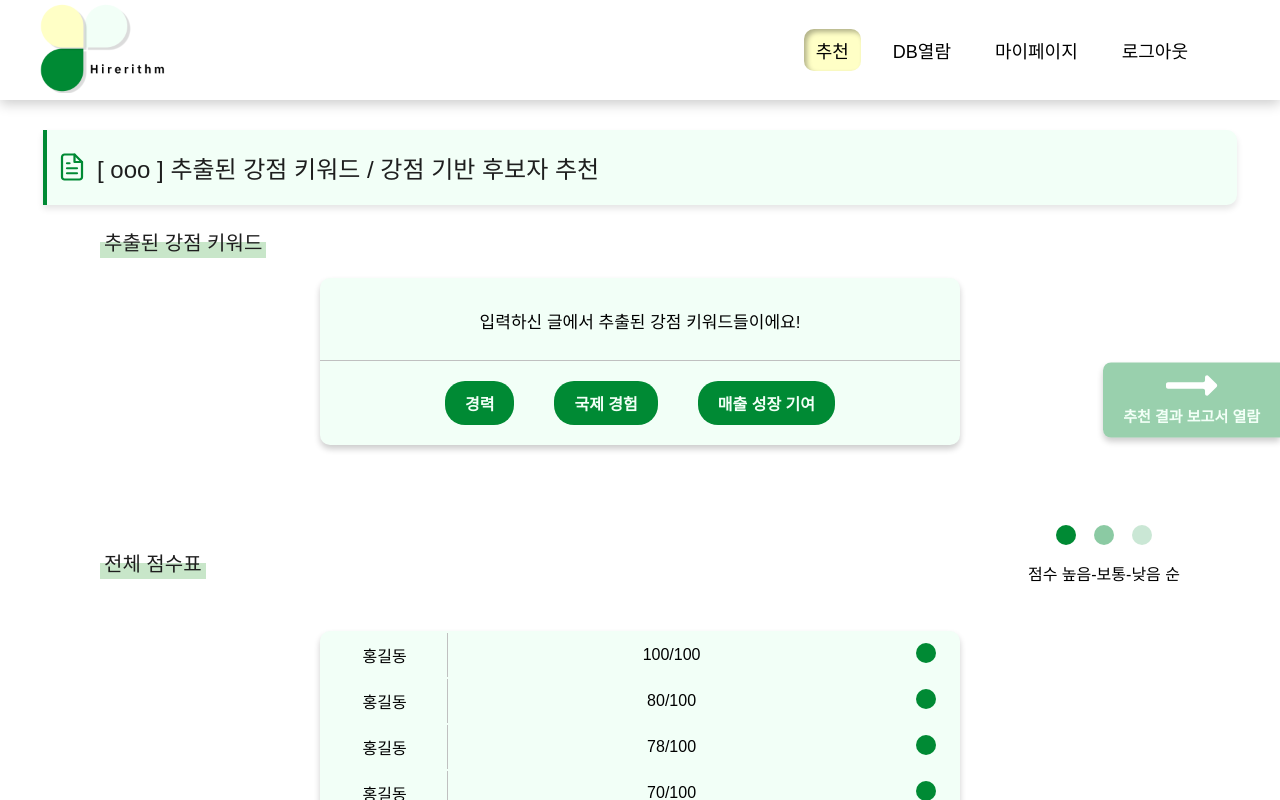
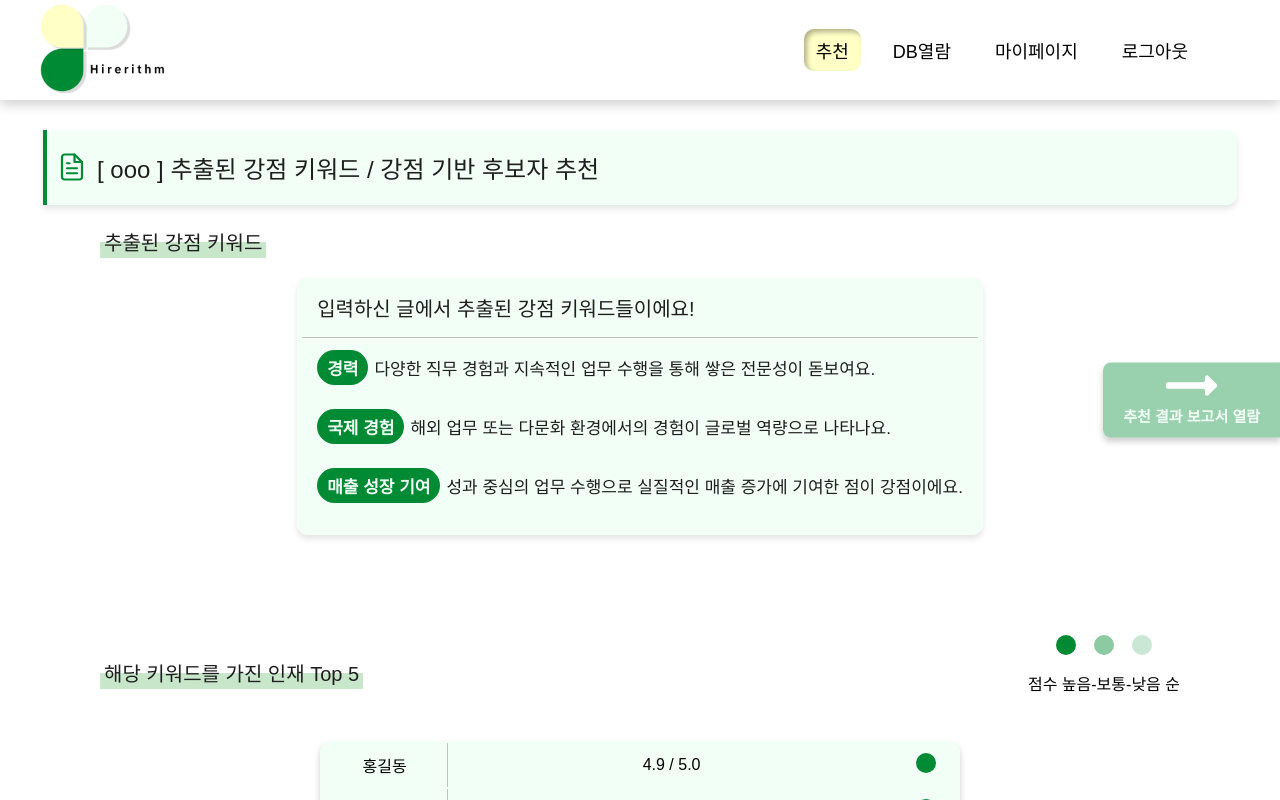
Before and after one commit to sorim831/Hirerithm, a React (Create React App) app in the folder Frontend/: page /recommend_strength/result in a window 1280 px wide. Shown: the top 800 px of the page. Built offline with nearby package versions, Linux system fonts and the light colour scheme; a web font is replaced by a local one.

Commit message:
💄 #71 강점기반 추천 결과 화면 UI 수정

```diff
--- a/Frontend/src/Pages/MainPages/HeadhunterMain.js
+++ b/Frontend/src/Pages/MainPages/HeadhunterMain.js
@@ -1,4 +1,4 @@
-import React, { useState, useEffect, useCallback } from "react";
+import { useState, useEffect, useCallback } from "react";
 import { useNavigate } from "react-router-dom";
 import { motion } from "framer-motion";
 import "./styles/PersonalMain.css";
@@ -32,13 +32,11 @@ function HeadhunterMain() {
       if (isScrolling) return;
 
       if (e.deltaY > 50) {
-        // 아래로 스크롤
         if (page < maxPage) {
           setIsScrolling(true);
           setPage((p) => Math.min(p + 1, maxPage));
         }
       } else if (e.deltaY < -50) {
-        // 위로 스크롤
         if (page > 0) {
           setIsScrolling(true);
           setPage((p) => Math.max(p - 1, 0));
@@ -49,22 +47,15 @@ function HeadhunterMain() {
   );
 
   useEffect(() => {
-    const handleWheelEvent = (e) => {
-      e.preventDefault();
-      handleWheel(e);
-    };
-
-    window.addEventListener("wheel", handleWheelEvent, { passive: false });
-
+    window.addEventListener("wheel", handleWheel, { passive: false });
     return () => {
-      window.removeEventListener("wheel", handleWheelEvent);
+      window.removeEventListener("wheel", handleWheel);
     };
   }, [handleWheel]);
 
-  // 애니메이션이 끝난 후 스크롤 가능하도록
   useEffect(() => {
     if (isScrolling) {
-      const timeout = setTimeout(() => setIsScrolling(false), 800); // 애니메이션 시간과 맞춤
+      const timeout = setTimeout(() => setIsScrolling(false), 800);
       return () => clearTimeout(timeout);
     }
   }, [isScrolling]);
--- a/Frontend/src/Pages/MainPages/PersonalMain.js
+++ b/Frontend/src/Pages/MainPages/PersonalMain.js
@@ -1,4 +1,4 @@
-import React, { useState, useEffect, useCallback, useRef } from "react";
+import { useState, useEffect, useCallback } from "react";
 import { useNavigate } from "react-router-dom";
 import { motion } from "framer-motion";
 import "./styles/PersonalMain.css";
--- a/Frontend/src/Pages/RecommendPages/StrengthResult.js
+++ b/Frontend/src/Pages/RecommendPages/StrengthResult.js
@@ -25,11 +25,11 @@ const StrengthCategoryResult = () => {
       author: "유니코서치 대리 김가연",
       keywords: "[ 경력 ] [ 현장 경험 ] [ 매출 성장 기여 ]",
       candidates: [
-        { rank: 1, info: "김철수 (29), 남", score: "470 / 500" },
-        { rank: 2, info: "김민지 (27), 여", score: "450 / 500" },
-        { rank: 3, info: "박희망 (30), 남", score: "400 / 500" },
-        { rank: 4, info: "박찬희 (30), 남", score: "390 / 500" },
-        { rank: 5, info: "최민서 (30), 여", score: "385 / 500" },
+        { rank: 1, info: "김철수 (29), 남", score: "4.9 / 5.0" },
+        { rank: 2, info: "김민지 (27), 여", score: "4.6 / 5.0" },
+        { rank: 3, info: "박희망 (30), 남", score: "4.0 / 5.0" },
+        { rank: 4, info: "박찬희 (30), 남", score: "3.7 / 5.0" },
+        { rank: 5, info: "최민서 (30), 여", score: "3.0 / 5.0" },
       ],
     },
   ];
@@ -63,18 +63,40 @@ const StrengthCategoryResult = () => {
                   추출된 강점 키워드
                 </h3>
 
-                <div className="strength-category-result_strength-box">
-                  <p>입력하신 글에서 추출된 강점 키워드들이에요!</p>
-                  <span></span>
-                  <div className="strength-category-result_keyword">
-                    <span>경력</span>
-                    <span>국제 경험</span>
-                    <span>매출 성장 기여</span>
+                <div className="strength-category-result_wrapper2">
+                  <div className="strength-category-result_keyword-wrapper">
+                    <div className="keyword-result-title">
+                      입력하신 글에서 추출된 강점 키워드들이에요!
+                    </div>
+
+                    <div className="strength-category-result__keyword">
+                      <div className="keyword-detail">
+                        <span className="keyword">경력</span>
+                        <p>
+                          다양한 직무 경험과 지속적인 업무 수행을 통해 쌓은
+                          전문성이 돋보여요.
+                        </p>
+                      </div>
+                      <div className="keyword-detail">
+                        <span className="keyword">국제 경험</span>
+                        <p>
+                          해외 업무 또는 다문화 환경에서의 경험이 글로벌
+                          역량으로 나타나요.
+                        </p>
+                      </div>
+                      <div className="keyword-detail">
+                        <span className="keyword">매출 성장 기여</span>
+                        <p>
+                          성과 중심의 업무 수행으로 실질적인 매출 증가에 기여한
+                          점이 강점이에요.
+                        </p>
+                      </div>
+                    </div>
                   </div>
                 </div>
 
                 <div className="strength-category-result_score-header">
-                  <h3>전체 점수표</h3>
+                  <h3>해당 키워드를 가진 인재 Top 5</h3>
                   <div>
                     <div>
                       <span></span>
@@ -87,48 +109,27 @@ const StrengthCategoryResult = () => {
 
                 <table className="strength-category-result_score-table">
                   <tbody>
-                    <tr>
-                      <td>홍길동</td>
-                      <td>100/100</td>
-                      <td>
-                        <span></span>
-                      </td>
-                    </tr>
-                    <tr>
-                      <td>홍길동</td>
-                      <td>80/100</td>
-                      <td>
-                        <span></span>
-                      </td>
-                    </tr>
-                    <tr>
-                      <td>홍길동</td>
-                      <td>78/100</td>
-                      <td>
-                        <span></span>
-                      </td>
-                    </tr>
-                    <tr>
-                      <td>홍길동</td>
-                      <td>70/100</td>
-                      <td>
-                        <span></span>
-                      </td>
-                    </tr>
-                    <tr>
-                      <td>홍길동</td>
-                      <td>66/100</td>
-                      <td>
-                        <span></span>
-                      </td>
-                    </tr>
-                    <tr>
-                      <td>홍길동</td>
-                      <td>50/100</td>
-                      <td>
-                        <span></span>
-                      </td>
-                    </tr>
+                    {[4.9, 4.6, 4.0, 3.7, 3.0].map((score, idx) => {
+                      let levelClass = "";
+
+                      if (score >= 4.0) {
+                        levelClass = "high-score";
+                      } else if (score >= 2.5) {
+                        levelClass = "middle-score";
+                      } else {
+                        levelClass = "low-score";
+                      }
+
+                      return (
+                        <tr key={idx}>
+                          <td>홍길동</td>
+                          <td>{score} / 5.0</td>
+                          <td>
+                            <span className={levelClass}></span>
+                          </td>
+                        </tr>
+                      );
+                    })}
                   </tbody>
                 </table>
 
--- a/Frontend/src/Pages/RecommendPages/strengthResult.css
+++ b/Frontend/src/Pages/RecommendPages/strengthResult.css
@@ -41,48 +41,71 @@
 }
 
 /* main */
-.strength-category-result_strength-box {
-  width: 50%;
-  margin: 0 auto;
-  border: none;
-  border-radius: 10px;
-  background-color: #f2fff7;
-  box-shadow: 0 4px 6px rgba(0, 0, 0, 0.2);
-  margin-bottom: 80px;
+.strength-category-result_wrapper2 {
+  display: flex;
+  flex-wrap: wrap;
+  align-items: center;
+  justify-content: center;
+  gap: 50px;
+  margin-bottom: 100px;
+}
+
+.strength-category-result_keyword-wrapper {
   display: flex;
   flex-direction: column;
   align-items: center;
-  gap: 10px;
-  text-align: center;
+  justify-content: center;
+  background-color: #f2fff7;
+  border: none;
+  border-radius: 10px;
+  padding: 0px 20px 20px 20px;
+  box-shadow: 0 4px 6px rgba(0, 0, 0, 0.1);
+  font-weight: 500;
+  font-size: 17px;
 }
 
-.strength-category-result_strength-box p {
-  font-weight: 500;
-  font-size: 17px;
-  margin-top: 30px;
-}
-
-.strength-category-result_strength-box > span {
+.strength-category-result_keyword-wrapper > span {
   display: block;
   width: 100%;
   height: 1px;
-  background-color: #c0c0c0;
-  margin-bottom: 10px;
+  background-color: #c8e6c9;
+  margin-bottom: 40px;
 }
 
 .strength-category-result_keyword {
   display: flex;
-  gap: 40px;
+  flex-direction: column;
+  gap: 8px;
   font-size: 16px;
-  font-weight: bold;
-  margin-bottom: 20px;
+  font-weight: 500;
+  margin-top: 10px;
 }
 
-.strength-category-result_keyword span {
+.keyword-result-title {
+  font-size: 20px;
+  margin: 0;
+  padding: 15px;
+  border-bottom: 1px solid #c0c0c0;
+  width: 100%;
+  color: #1e1e1e;
+}
+
+.keyword-detail {
+  display: flex;
+  align-items: center;
+  gap: 6px;
+}
+
+.keyword-detail p {
+  color: #1e1e1e;
+}
+
+.keyword {
   background-color: #008a34;
-  padding: 10px 20px;
+  padding: 5px 10px;
   border-radius: 20px;
   color: #f2fff7;
+  font-weight: 600;
 }
 
 /* 전체 점수표 */
```
Also changed, not shown: 2 other files (tests, documents, lock files or other folders).
